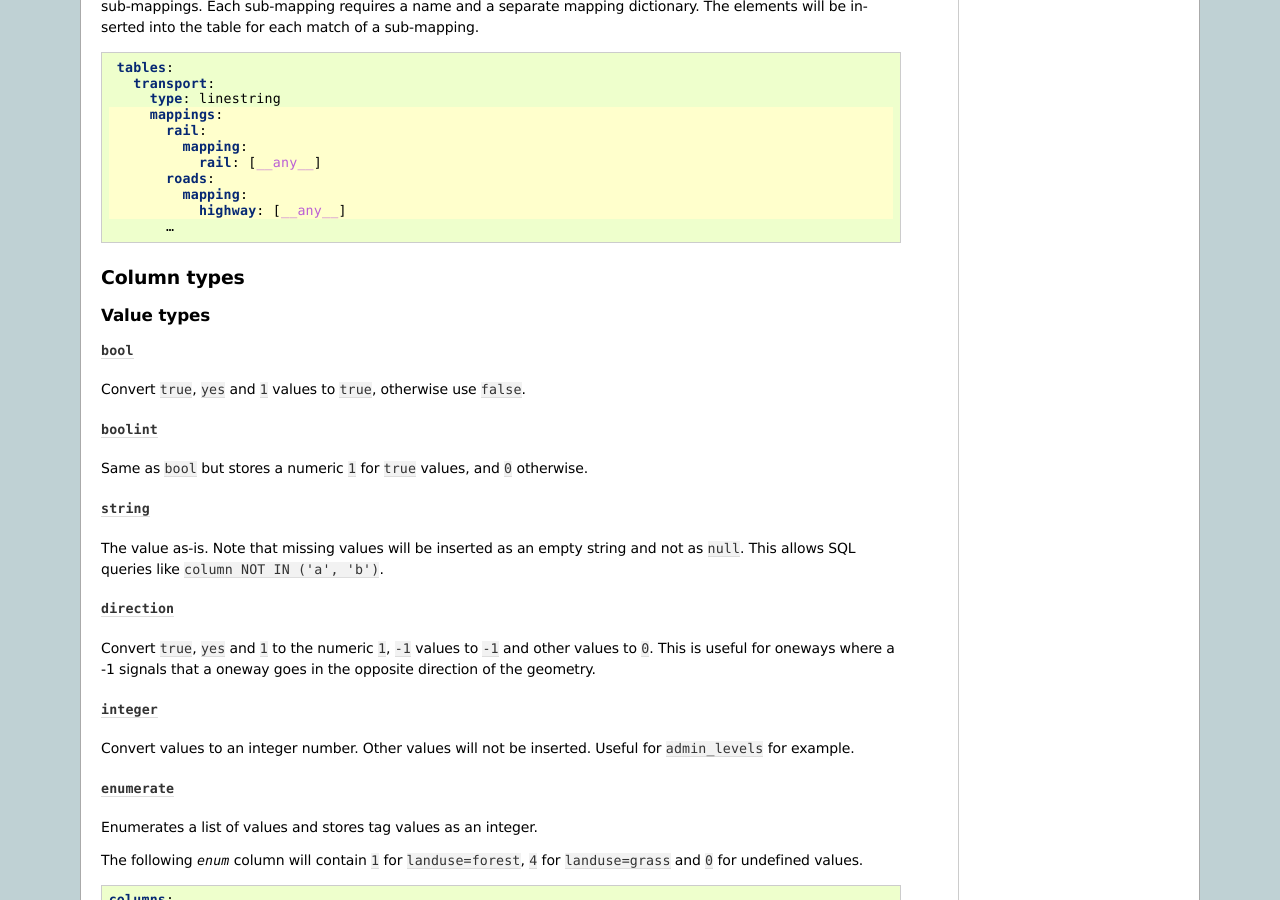
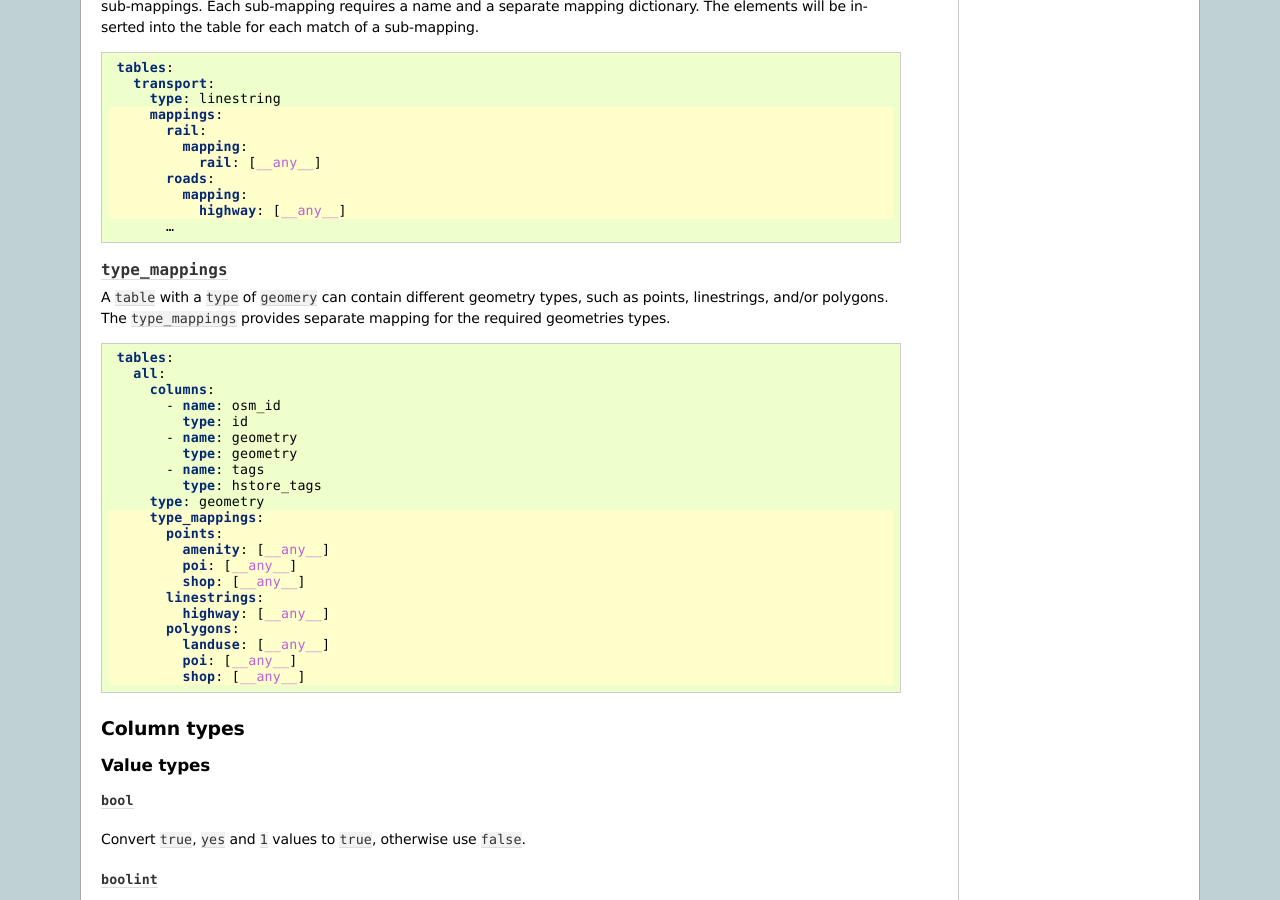
Before and after one commit to omniscale/imposm3, a Sphinx documentation site: the page built from docs/mapping.rst, in a window 1280 px wide and 900 px high, scrolled down 2864 px. Built offline with Sphinx 7.4.7, drawn with Linux system fonts in a browser that asks for light colours; some of the changed text lies outside the part shown.

Commit message:
type_mappings documentation
The example is based on https://github.com/omniscale/imposm3/blob/master/test/single_table_mapping.json

```diff
--- a/docs/mapping.rst
+++ b/docs/mapping.rst
@@ -18,7 +18,7 @@ The most important part is the ``tables`` definition. Each table is a YAML objec
 ``type``
 ~~~~~~~~
 
-``type`` can be ``point``, ``linestring``, ``polygon``, ``geometry``, ``relation`` and ``relation_member``. ``geometry`` requires a special ``mapping``. :doc:`Relations are described in more detail here <relations>`.
+``type`` can be ``point``, ``linestring``, ``polygon``, ``geometry``, ``relation`` and ``relation_member``. ``geometry`` requires a special ``type_mappings``. :doc:`Relations are described in more detail here <relations>`.
 
 
 ``mapping``
@@ -182,6 +182,39 @@ An OSM element is only inserted once even if a mapping matches multiple tags. So
             mapping:
               highway: [__any__]
           …
+
+
+``type_mappings``
+~~~~~~~~~~~~~~~~~
+
+A ``table`` with a ``type`` of ``geomery`` can contain different geometry types, such as points, linestrings, and/or polygons.
+The ``type_mappings`` provides separate mapping for the required geometries types.
+
+
+.. code-block:: yaml
+   :emphasize-lines: 11-21
+
+    tables:
+      all:
+        columns:
+          - name: osm_id
+            type: id
+          - name: geometry
+            type: geometry
+          - name: tags
+            type: hstore_tags
+        type: geometry
+        type_mappings:
+          points:
+            amenity: [__any__]
+            poi: [__any__]
+            shop: [__any__]
+          linestrings:
+            highway: [__any__]
+          polygons:
+            landuse: [__any__]
+            poi: [__any__]
+            shop: [__any__]
 
 
 .. _column_types:
```
